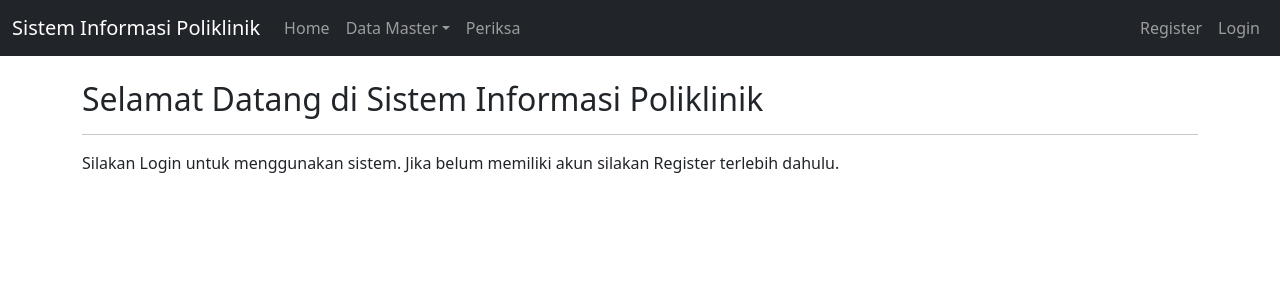
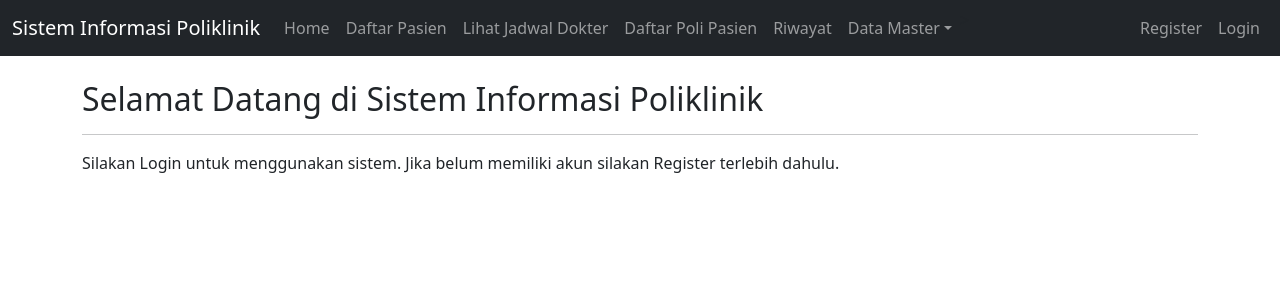
Before and after one commit to manzuel29/BimbinganKarir_poliklinik.web, a PHP site: page /index.php in a window 1280 px wide. Shown: the top 300 px of the page. Run offline with PHP 8.4, Linux system fonts and the light colour scheme.

Commit message:
Update index.php

```diff
--- a/index.php
+++ b/index.php
@@ -3,13 +3,13 @@
 session_start();
 
 if (isset($_SESSION['username'])) {
-    if ($_SESSION['role'] === 'dokter' && (!isset($_GET['page']) || !in_array($_GET['page'], ['dokter','pasien', 'periksa','detail_periksa','obat','daftar_poli']))) {
+    if ($_SESSION['role'] === 'dokter' && (!isset($_GET['page']) || !in_array($_GET['page'], ['index','dokter','pasien', 'periksa','detail_periksa','obat','riwayat','']))) {
         header('Location: index.php?page=dokter');
         exit;
     } elseif ($_SESSION['role'] === 'admin' && (!isset($_GET['page']) || !in_array($_GET['page'], ['dokter','pasien','poli','obat']))) {
         header('Location: index.php?page=pasien');
         exit;
-    } elseif ($_SESSION['role'] === 'pasien' && (!isset($_GET['page']) || !in_array($_GET['page'], ['lihat_jadwal_dokter','daftar_pasien','daftar_poli_pasien']))) {
+    } elseif ($_SESSION['role'] === 'pasien' && (!isset($_GET['page']) || !in_array($_GET['page'], ['lihat_jadwal_dokter','daftar_pasien','daftar_poli_pasien','riwayat']))) {
         header('Location: index.php?page=daftar_pasien');
         exit;
     }
@@ -40,14 +40,54 @@ include_once("koneksi.php");
                     <li class="nav-item">
                         <a class="nav-link" aria-current="page" href="index.php">Home</a>
                     </li>
-                    <li class="nav-item dropdown">
+                            <li class="nav-item">
+                            <a class="nav-link" href="index.php?page=daftar_pasien">Daftar Pasien</a>
+                            </li>
+                            <li class="nav-item">
+                            <a class="nav-link" href="index.php?page=lihat_jadwal_dokter">Lihat Jadwal Dokter</a>
+                            </li>
+                            <li class="nav-item">
+                            <a class="nav-link" href="index.php?page=daftar_poli_pasien">Daftar Poli Pasien</a>
+                            </li>
+                            <li class="nav-item">
+                            <a class="nav-link" href="index.php?page=riwayat">Riwayat</a>
+                            </li>
+
+                    </li>
+                </ul>
+                <div class="collapse navbar-collapse" id="navbarNavDropdown">
+                <ul class="navbar-nav">
+                <li class="nav-item dropdown">
                         <a class="nav-link dropdown-toggle" href="#" role="button" data-bs-toggle="dropdown" aria-expanded="false">Data Master</a>
                         <ul class="dropdown-menu">
+                        <a>----Kelola Dokter----</a>
+                        <li>
+                                <a class="dropdown-item" href="index.php?page=dokter">Dokter</a>
+                            </li>
                             <li>
                                 <a class="dropdown-item" href="index.php?page=pasien">Pasien</a>
                             </li>
                             <li>
+                                <a class="dropdown-item" href="index.php?page=daftar_poli">Daftar Poli</a>
+                            </li>
+                            <li>
+                                <a class="dropdown-item" href="index.php?page=periksa">Periksa</a>
+                            </li>
+                            <li>
+                                <a class="dropdown-item" href="index.php?page=obat">Obat</a>
+                            </li>
+                            <li>
+                                <a class="dropdown-item" href="index.php?page=detail_periksa">Detail Periksa</a>
+                            </li>
+                            <li>
+                                <a class="dropdown-item" href="index.php?page=riwayat">Riwayat</a>
+                            </li>
+                            <a>----Kelola Admin----</a>
+                            <li>
                                 <a class="dropdown-item" href="index.php?page=dokter">Dokter</a>
+                            </li>
+                            <li>
+                                <a class="dropdown-item" href="index.php?page=pasien">Pasien</a>
                             </li>
                             <li>
                                 <a class="dropdown-item" href="index.php?page=poli">Poli</a>
@@ -56,20 +96,12 @@ include_once("koneksi.php");
                                 <a class="dropdown-item" href="index.php?page=obat">Obat</a>
                             </li>
                             <li>
-                                <a class="dropdown-item" href="index.php?page=daftar_poli">Daftar Poli</a>
-                            </li>
-                            <li>
-                                <a class="dropdown-item" href="index.php?page=detail_periksa">Detail Periksa</a>
-                            </li>
-                            <li>
-                                <a class="dropdown-item" href="index.php?page=jadwal_periksa">Jadwal periksa</a>
+                                <a class="dropdown-item" href="index.php?page=jadwal_periksa">Jadwal Periksa</a>
                             </li>
                         </ul>
-                    </li>
-                    <li class="nav-item">
-                            <a class="nav-link" href="index.php?page=periksa">Periksa</a>
-                            </li>
+                    </li>>
                 </ul>
+            </div>
 
                 <?php
                 if (isset($_SESSION['username'])) {
@@ -113,6 +145,7 @@ include_once("koneksi.php");
                 }
             }
      ?>
+
 </main>
     <script src="https://cdn.jsdelivr.net/npm/bootstrap@5.3.2/dist/js/bootstrap.bundle.min.js" integrity="sha384-C6RzsynM9kWDrMNeT87bh95OGNyZPhcTNXj1NW7RuBCsyN/o0jlpcV8Qyq46cDfL" crossorigin="anonymous"></script>
   </body>
```
